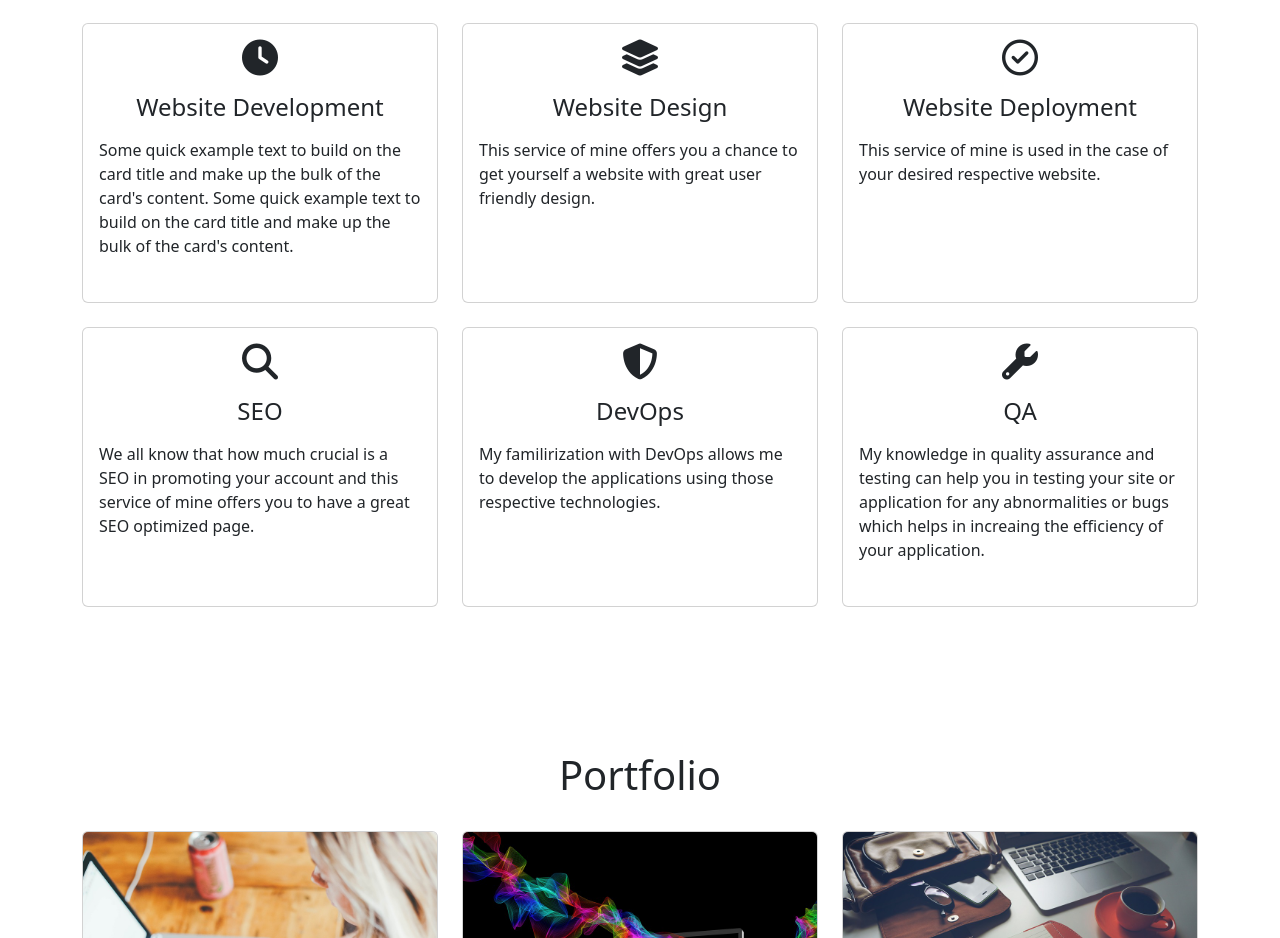
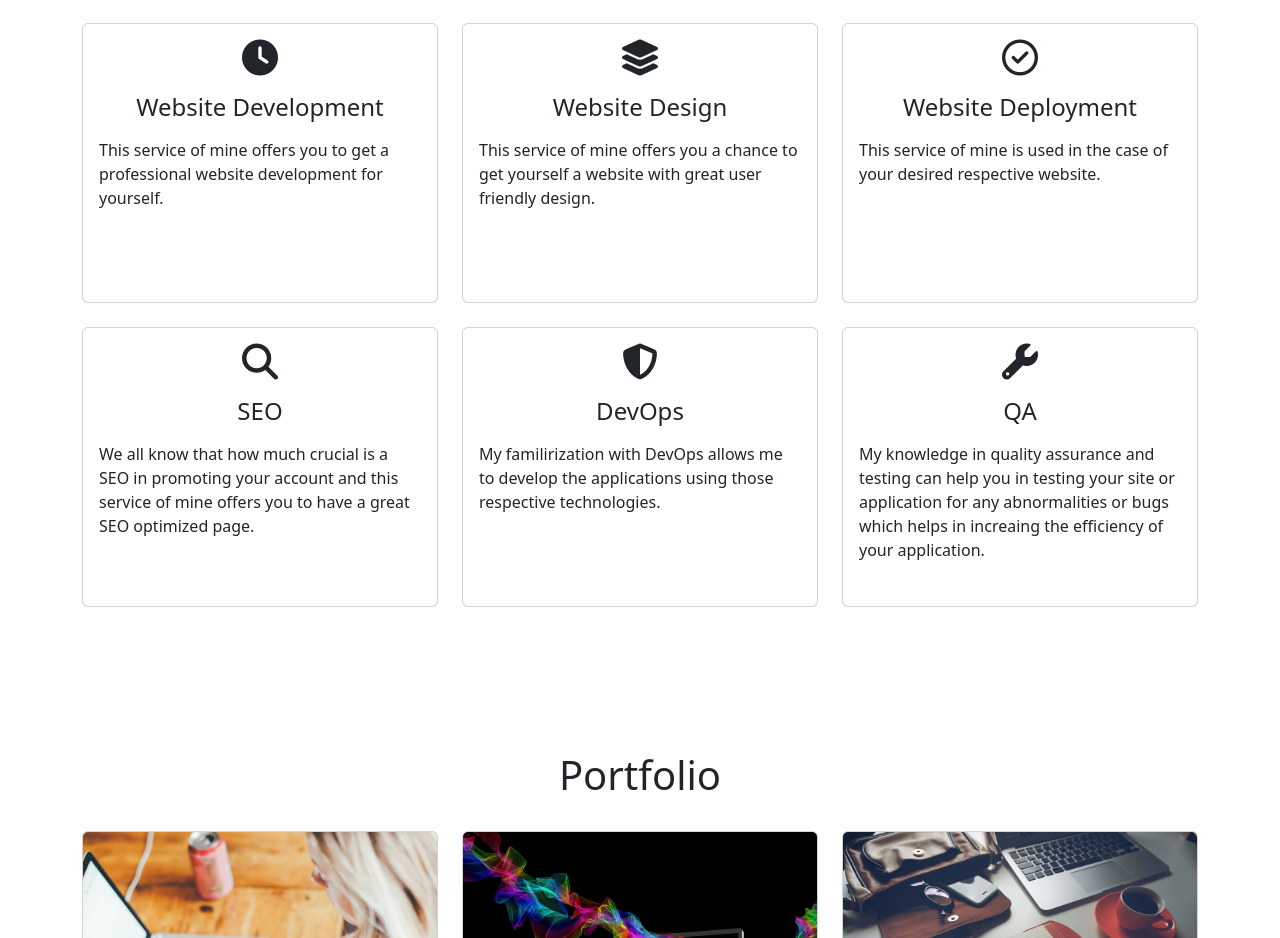
Before and after one commit to Vital-Kancharla/vitals_portfolio, a plain HTML site: page index.html in a window 1280 px wide. Shown: the part 1500-2438 px from the top of the page. Drawn offline with nearby package versions, Linux system fonts and the light colour scheme.

Commit message:
Update index.html

```diff
--- a/index.html
+++ b/index.html
@@ -100,8 +100,7 @@
                         <div class="card-body">
                             <i class="fas servicesIcon fa-clock"></i>
                             <h4 class="card-title mt-3">Website Development</h4>
-                            <p class="card-text mt-3">Some quick example text to build on the card title and make up the bulk of the card's content.
-                                Some quick example text to build on the card title and make up the bulk of the card's content.
+                            <p class="card-text mt-3">This service of mine offers you to get a professional website development for yourself.
                             </p>
                         </div>
                     </div>
```
